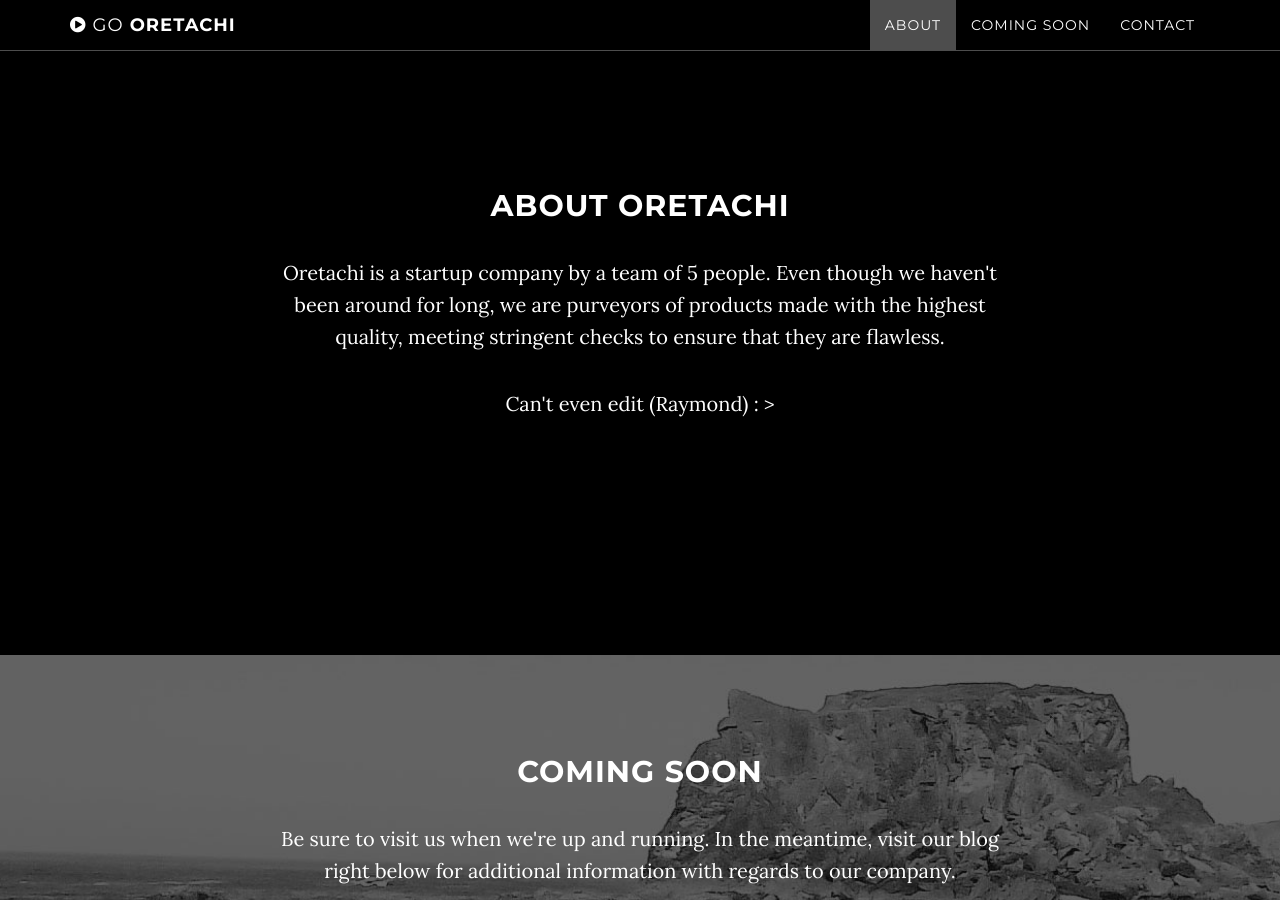
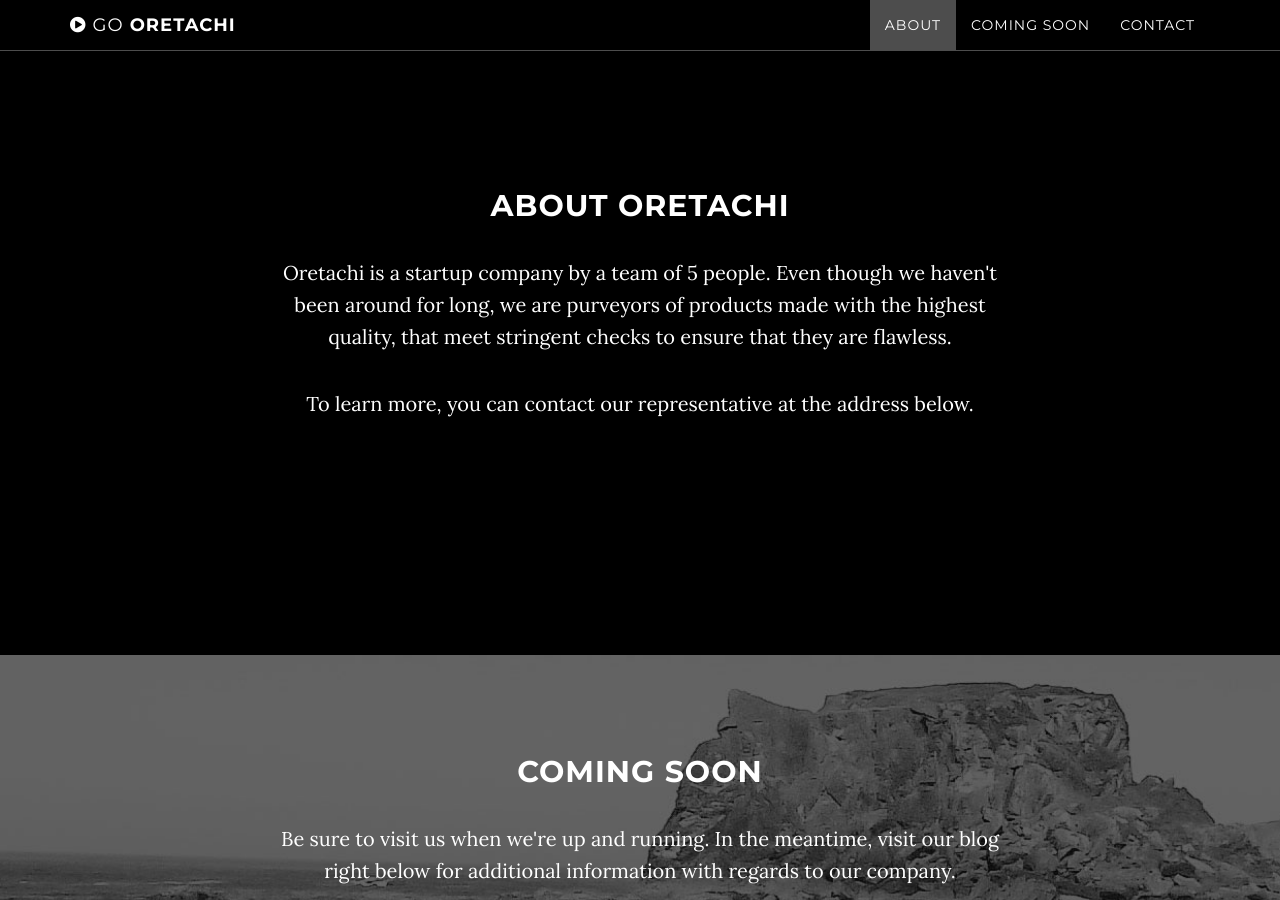
Before and after one commit to oretachi/oretachi.github.io, a Jekyll site: the page built from index.html, in a window 1280 px wide and 900 px high, scrolled down 911 px. Built offline with Jekyll 4.4.1, drawn with Linux system fonts in a browser that asks for light colours.

Commit message:
Update about.html

```diff
--- a/_includes/about.html
+++ b/_includes/about.html
@@ -3,8 +3,8 @@
         <div class="row">
             <div class="col-lg-8 col-lg-offset-2">
                 <h2>About Oretachi</h2>
-                <p>Oretachi is a startup company by a team of 5 people. Even though we haven't been around for long, we are purveyors of products made with the highest quality, meeting stringent checks to ensure that they are flawless. </p>
-                <p>Can't even edit (Raymond) : ></p>
+                <p>Oretachi is a startup company by a team of 5 people. Even though we haven't been around for long, we are purveyors of products made with the highest quality, that meet stringent checks to ensure that they are flawless. </p>
+                <p>To learn more, you can contact our representative at the address below.</p>
             </div>
         </div>
     </section>
```
